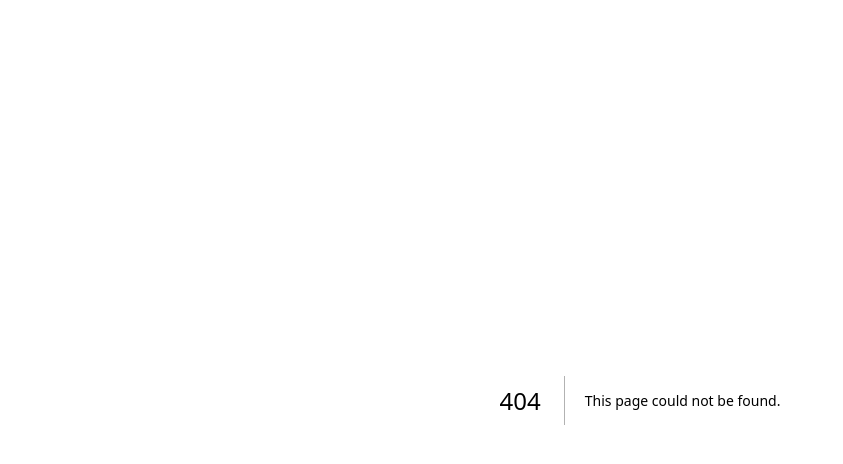
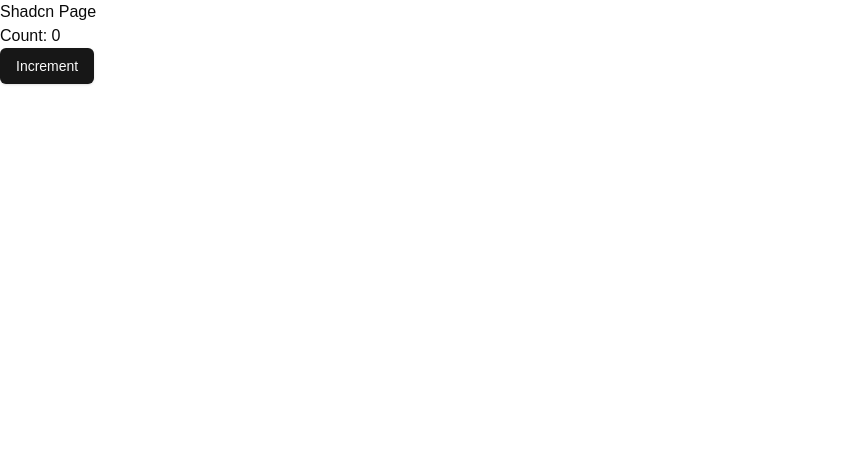
Before and after one commit to tayutaedomo/nextjs-amplify-sandbox, a Next.js app: page /shadcn in a window 1280 px wide. Before the commit this address had no page. Shown: the top 464 px of the page, without its empty margins (0-843 px from the left). Built offline with nearby package versions, Linux system fonts and the light colour scheme.

Commit message:
Add shadcn/ui button component

```diff
--- a/package.json
+++ b/package.json
@@ -9,6 +9,7 @@
     "lint": "next lint"
   },
   "dependencies": {
+    "@radix-ui/react-slot": "^1.1.1",
     "class-variance-authority": "^0.7.1",
     "clsx": "^2.1.1",
     "lucide-react": "^0.473.0",
--- /dev/null
+++ b/src/app/shadcn/page.tsx
@@ -0,0 +1,16 @@
+"use client";
+
+import { Button } from "@/components/ui/button";
+import { useState } from "react";
+
+export default function ShadcnPage() {
+  const [count, setCount] = useState(0);
+
+  return (
+    <div>
+      <h1>Shadcn Page</h1>
+      <p>Count: {count}</p>
+      <Button onClick={() => setCount(count + 1)}>Increment</Button>
+    </div>
+  );
+}
--- /dev/null
+++ b/src/components/ui/button.tsx
@@ -0,0 +1,57 @@
+import * as React from "react"
+import { Slot } from "@radix-ui/react-slot"
+import { cva, type VariantProps } from "class-variance-authority"
+
+import { cn } from "@/lib/utils"
+
+const buttonVariants = cva(
+  "inline-flex items-center justify-center gap-2 whitespace-nowrap rounded-md text-sm font-medium transition-colors focus-visible:outline-none focus-visible:ring-1 focus-visible:ring-ring disabled:pointer-events-none disabled:opacity-50 [&_svg]:pointer-events-none [&_svg]:size-4 [&_svg]:shrink-0",
+  {
+    variants: {
+      variant: {
+        default:
+          "bg-primary text-primary-foreground shadow hover:bg-primary/90",
+        destructive:
+          "bg-destructive text-destructive-foreground shadow-sm hover:bg-destructive/90",
+        outline:
+          "border border-input bg-background shadow-sm hover:bg-accent hover:text-accent-foreground",
+        secondary:
+          "bg-secondary text-secondary-foreground shadow-sm hover:bg-secondary/80",
+        ghost: "hover:bg-accent hover:text-accent-foreground",
+        link: "text-primary underline-offset-4 hover:underline",
+      },
+      size: {
+        default: "h-9 px-4 py-2",
+        sm: "h-8 rounded-md px-3 text-xs",
+        lg: "h-10 rounded-md px-8",
+        icon: "h-9 w-9",
+      },
+    },
+    defaultVariants: {
+      variant: "default",
+      size: "default",
+    },
+  }
+)
+
+export interface ButtonProps
+  extends React.ButtonHTMLAttributes<HTMLButtonElement>,
+    VariantProps<typeof buttonVariants> {
+  asChild?: boolean
+}
+
+const Button = React.forwardRef<HTMLButtonElement, ButtonProps>(
+  ({ className, variant, size, asChild = false, ...props }, ref) => {
+    const Comp = asChild ? Slot : "button"
+    return (
+      <Comp
+        className={cn(buttonVariants({ variant, size, className }))}
+        ref={ref}
+        {...props}
+      />
+    )
+  }
+)
+Button.displayName = "Button"
+
+export { Button, buttonVariants }
```
Also changed, not shown: 1 other file (tests, documents, lock files or other folders).
